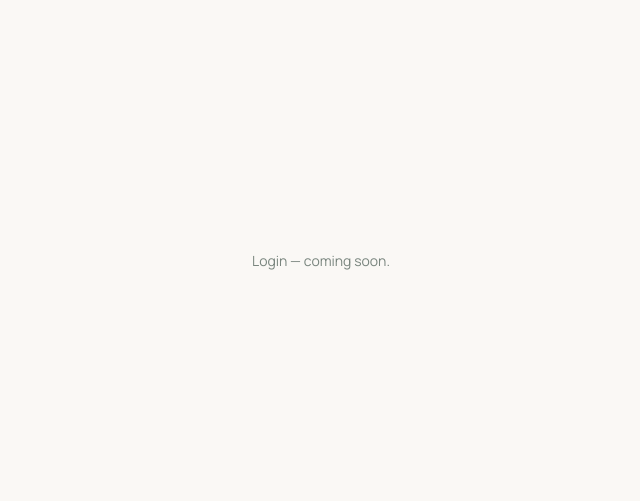
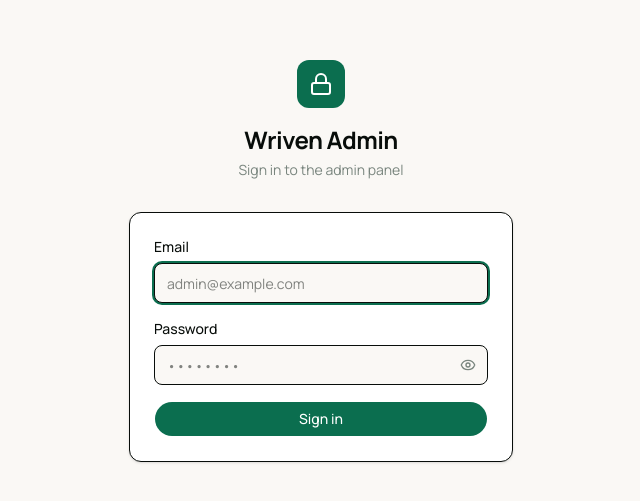
Before and after one commit to wriven-ai/wriven-admin-panel, a React (Vite) app: page /login in a window 1280 px wide. Shown: the part 139-640 px from the top of the page, without its empty margins (319-959 px from the left). Built offline with nearby package versions, Linux system fonts and the light colour scheme.

Commit message:
feat: add login page with api integration and wire real auth/me

```diff
--- a/src/app/RequireAdmin.tsx
+++ b/src/app/RequireAdmin.tsx
@@ -1,31 +1,38 @@
 import { useEffect } from 'react'
-import { Outlet } from 'react-router'
-import { setCsrfToken } from '@/lib/api'
+import { Outlet, useNavigate } from 'react-router'
+import { useQuery } from '@tanstack/react-query'
+import { api, setCsrfToken } from '@/lib/api'
 import { useAdminStore } from '@/stores/admin'
+import type { AdminMeResponse } from '@/lib/types'
 
-// Mock auth — replace with real GET /admin/auth/me query when login is built
-// AdminView shape: id (not adminUserId), active, no mfaEnabled
-const MOCK_ADMIN = {
-  id: 'mock-admin-01',
-  email: 'admin@wriven.com',
-  name: 'Admin User',
-  role: 'admin' as const,
-  active: true,
-  lastLoginAt: null,
-  createdAt: new Date().toISOString(),
+function useMe() {
+  return useQuery({
+    queryKey: ['admin', 'me'],
+    queryFn: () => api.get<AdminMeResponse>('/admin/auth/me'),
+    retry: false,
+    staleTime: 5 * 60 * 1000,
+  })
 }
 
 export function RequireAdmin() {
   const { me, setMe } = useAdminStore()
+  const navigate = useNavigate()
+  const { data, isLoading, isError } = useMe()
 
   useEffect(() => {
-    if (!me) {
-      setCsrfToken(null) // will be set from real /admin/auth/me response
-      setMe(MOCK_ADMIN)
+    if (data) {
+      setCsrfToken(data.csrfToken)
+      setMe(data)
     }
-  }, [me, setMe])
+  }, [data, setMe])
 
-  if (!me) {
+  useEffect(() => {
+    if (isError) {
+      navigate('/login', { replace: true })
+    }
+  }, [isError, navigate])
+
+  if (isLoading) {
     return (
       <div className="flex h-screen items-center justify-center bg-background">
         <span className="text-sm text-muted-foreground">Loading…</span>
@@ -33,5 +40,7 @@ export function RequireAdmin() {
     )
   }
 
+  if (!me) return null
+
   return <Outlet />
 }
--- /dev/null
+++ b/src/app/pages/login/LoginPage.tsx
@@ -0,0 +1,120 @@
+import { useState } from 'react'
+import { useForm } from 'react-hook-form'
+import { zodResolver } from '@hookform/resolvers/zod'
+import { z } from 'zod/v4'
+import { Eye, EyeOff, Lock } from 'lucide-react'
+import { useNavigate } from 'react-router'
+import { Button } from '@/components/ui/Button'
+import { useLogin } from './queries'
+
+const schema = z.object({
+  email: z.email('Enter a valid email'),
+  password: z.string().min(1, 'Password is required'),
+})
+
+type LoginValues = z.infer<typeof schema>
+
+export function LoginPage() {
+  const navigate = useNavigate()
+  const [showPassword, setShowPassword] = useState(false)
+  const login = useLogin()
+
+  const {
+    register,
+    handleSubmit,
+    formState: { errors, isSubmitting },
+  } = useForm<LoginValues>({
+    resolver: zodResolver(schema),
+  })
+
+  async function onSubmit(values: LoginValues) {
+    await login.mutateAsync(values)
+    navigate('/', { replace: true })
+  }
+
+  return (
+    <div className="w-full max-w-sm">
+      {/* Logo / Brand */}
+      <div className="mb-8 text-center">
+        <div className="mx-auto mb-4 flex h-12 w-12 items-center justify-center rounded-xl bg-brand-accent">
+          <Lock className="h-6 w-6 text-white" />
+        </div>
+        <h1 className="text-2xl font-bold tracking-tight">Wriven Admin</h1>
+        <p className="mt-1 text-sm text-muted-foreground">Sign in to the admin panel</p>
+      </div>
+
+      {/* Form card */}
+      <div className="rounded-xl border bg-card p-6 shadow-sm">
+        <form onSubmit={handleSubmit(onSubmit)} className="space-y-4">
+          {/* Email */}
+          <div>
+            <label htmlFor="email" className="mb-1.5 block text-sm font-medium">
+              Email
+            </label>
+            <input
+              id="email"
+              type="email"
+              autoComplete="email"
+              autoFocus
+              placeholder="admin@example.com"
+              {...register('email')}
+              className="h-10 w-full rounded-lg border bg-background px-3 text-sm outline-none ring-ring transition-shadow focus:ring-2"
+            />
+            {errors.email && (
+              <p className="mt-1.5 text-xs text-destructive">{errors.email.message}</p>
+            )}
+          </div>
+
+          {/* Password */}
+          <div>
+            <label htmlFor="password" className="mb-1.5 block text-sm font-medium">
+              Password
+            </label>
+            <div className="relative">
+              <input
+                id="password"
+                type={showPassword ? 'text' : 'password'}
+                autoComplete="current-password"
+                placeholder="••••••••"
+                {...register('password')}
+                className="h-10 w-full rounded-lg border bg-background px-3 pr-10 text-sm outline-none ring-ring transition-shadow focus:ring-2"
+              />
+              <button
+                type="button"
+                onClick={() => setShowPassword((v) => !v)}
+                className="absolute right-3 top-1/2 -translate-y-1/2 text-muted-foreground hover:text-foreground"
+                tabIndex={-1}
+              >
+                {showPassword ? (
+                  <EyeOff className="h-4 w-4" />
+                ) : (
+                  <Eye className="h-4 w-4" />
+                )}
+              </button>
+            </div>
+            {errors.password && (
+              <p className="mt-1.5 text-xs text-destructive">{errors.password.message}</p>
+            )}
+          </div>
+
+          {/* API error */}
+          {login.error && (
+            <div className="rounded-lg border border-destructive/30 bg-destructive/10 px-3 py-2.5">
+              <p className="text-sm text-destructive">
+                {login.error.message ?? 'Invalid credentials'}
+              </p>
+            </div>
+          )}
+
+          <Button
+            type="submit"
+            className="w-full"
+            disabled={isSubmitting || login.isPending}
+          >
+            {login.isPending ? 'Signing in…' : 'Sign in'}
+          </Button>
+        </form>
+      </div>
+    </div>
+  )
+}
--- /dev/null
+++ b/src/app/pages/login/queries.ts
@@ -0,0 +1,27 @@
+import { useMutation } from '@tanstack/react-query'
+import { api, setCsrfToken } from '@/lib/api'
+import { useAdminStore } from '@/stores/admin'
+import type { AdminMeResponse } from '@/lib/types'
+
+interface LoginDto {
+  email: string
+  password: string
+}
+
+interface LoginResponse {
+  admin: AdminMeResponse
+  csrfToken: string | null
+}
+
+export function useLogin() {
+  const setMe = useAdminStore((s) => s.setMe)
+
+  return useMutation({
+    mutationFn: (dto: LoginDto) =>
+      api.post<LoginResponse>('/admin/auth/login', dto),
+    onSuccess: (data) => {
+      setCsrfToken(data.csrfToken)
+      setMe(data.admin)
+    },
+  })
+}
--- a/src/components/layout/Topbar.tsx
+++ b/src/components/layout/Topbar.tsx
@@ -1,6 +1,8 @@
 import { Moon, Sun, LogOut, Search } from 'lucide-react'
+import { useNavigate } from 'react-router'
 import { Badge } from '@/components/ui/Badge'
 import { useAdminStore } from '@/stores/admin'
+import { api, setCsrfToken } from '@/lib/api'
 import { cn } from '@/lib/utils'
 import type { AdminRole } from '@/lib/types'
 
@@ -12,57 +14,63 @@ const ROLE_VARIANT: Record<AdminRole, 'default' | 'secondary' | 'outline'> = {
 
 export function Topbar() {
   const { me, theme, toggleTheme, clear } = useAdminStore()
+  const navigate = useNavigate()
+
+  async function handleLogout() {
+    try {
+      await api.post('/admin/auth/logout')
+    } catch {
+      // ignore errors — still clear session
+    }
+    setCsrfToken(null)
+    clear()
+    navigate('/login', { replace: true })
+  }
 
   return (
-    <header className="h-14 flex items-center gap-4 border-b border-border bg-card px-5 shrink-0">
+    <header className="flex h-14 shrink-0 items-center gap-4 border-b border-border bg-card px-5">
       {/* Search placeholder */}
-      <div className="flex-1 max-w-sm">
+      <div className="max-w-sm flex-1">
         <button
           className={cn(
-            'flex items-center gap-2 w-full rounded-lg border border-input bg-background',
+            'flex w-full items-center gap-2 rounded-lg border border-input bg-background',
             'px-3 py-1.5 text-sm text-muted-foreground',
-            'hover:border-ring/50 transition-colors duration-150',
+            'transition-colors duration-150 hover:border-ring/50',
           )}
         >
           <Search size={14} />
           <span>Search users, workspaces…</span>
-          <kbd className="ml-auto text-[10px] border border-border rounded px-1 py-0.5 text-muted-foreground">
+          <kbd className="ml-auto rounded border border-border px-1 py-0.5 text-[10px] text-muted-foreground">
             ⌘K
           </kbd>
         </button>
       </div>
 
       {/* Right controls */}
-      <div className="flex items-center gap-2 ml-auto">
+      <div className="ml-auto flex items-center gap-2">
         {/* Theme toggle */}
         <button
           onClick={toggleTheme}
           title={theme === 'dark' ? 'Switch to light mode' : 'Switch to dark mode'}
           className={cn(
-            'size-8 flex items-center justify-center rounded-lg',
-            'text-muted-foreground hover:bg-accent hover:text-foreground',
-            'transition-colors duration-150',
+            'flex size-8 items-center justify-center rounded-lg',
+            'text-muted-foreground transition-colors duration-150 hover:bg-accent hover:text-foreground',
           )}
         >
           {theme === 'dark' ? <Sun size={16} /> : <Moon size={16} />}
         </button>
 
-        {/* Separator */}
         <div className="h-5 w-px bg-border" />
 
         {/* Admin identity */}
         {me && (
           <div className="flex items-center gap-2">
             <div className="flex flex-col items-end">
-              <span className="text-xs font-medium text-foreground leading-tight">
-                {me.name}
-              </span>
-              <span className="text-[10px] text-muted-foreground leading-tight">
-                {me.email}
-              </span>
+              <span className="text-xs font-medium leading-tight text-foreground">{me.name}</span>
+              <span className="text-[10px] leading-tight text-muted-foreground">{me.email}</span>
             </div>
             <Badge variant={ROLE_VARIANT[me.role]}>{me.role}</Badge>
-            <div className="size-7 rounded-full bg-primary/10 flex items-center justify-center">
+            <div className="flex size-7 items-center justify-center rounded-full bg-primary/10">
               <span className="text-xs font-semibold text-primary">
                 {me.name.charAt(0).toUpperCase()}
               </span>
@@ -70,17 +78,15 @@ export function Topbar() {
           </div>
         )}
 
-        {/* Separator */}
         <div className="h-5 w-px bg-border" />
 
         {/* Logout */}
         <button
-          onClick={clear}
+          onClick={handleLogout}
           title="Log out"
           className={cn(
-            'size-8 flex items-center justify-center rounded-lg',
-            'text-muted-foreground hover:bg-accent hover:text-foreground',
-            'transition-colors duration-150',
+            'flex size-8 items-center justify-center rounded-lg',
+            'text-muted-foreground transition-colors duration-150 hover:bg-accent hover:text-foreground',
           )}
         >
           <LogOut size={16} />
--- a/src/router.tsx
+++ b/src/router.tsx
@@ -3,6 +3,7 @@ import { AuthLayout } from '@/app/layout/AuthLayout'
 import { RequireAdmin } from '@/app/RequireAdmin'
 import { RequireRole } from '@/app/RequireRole'
 import { RootLayout } from '@/app/layout/RootLayout'
+import { LoginPage } from '@/app/pages/login/LoginPage'
 import { OverviewPage } from '@/app/pages/overview/OverviewPage'
 import { UsersPage } from '@/app/pages/users/UsersPage'
 import { WorkspacesPage } from '@/app/pages/workspaces/WorkspacesPage'
@@ -21,12 +22,7 @@ export const router = createBrowserRouter([
     path: '/login',
     element: <AuthLayout />,
     children: [
-      {
-        index: true,
-        element: (
-          <div className="text-sm text-muted-foreground">Login — coming soon.</div>
-        ),
-      },
+      { index: true, element: <LoginPage /> },
     ],
   },
   {
```
